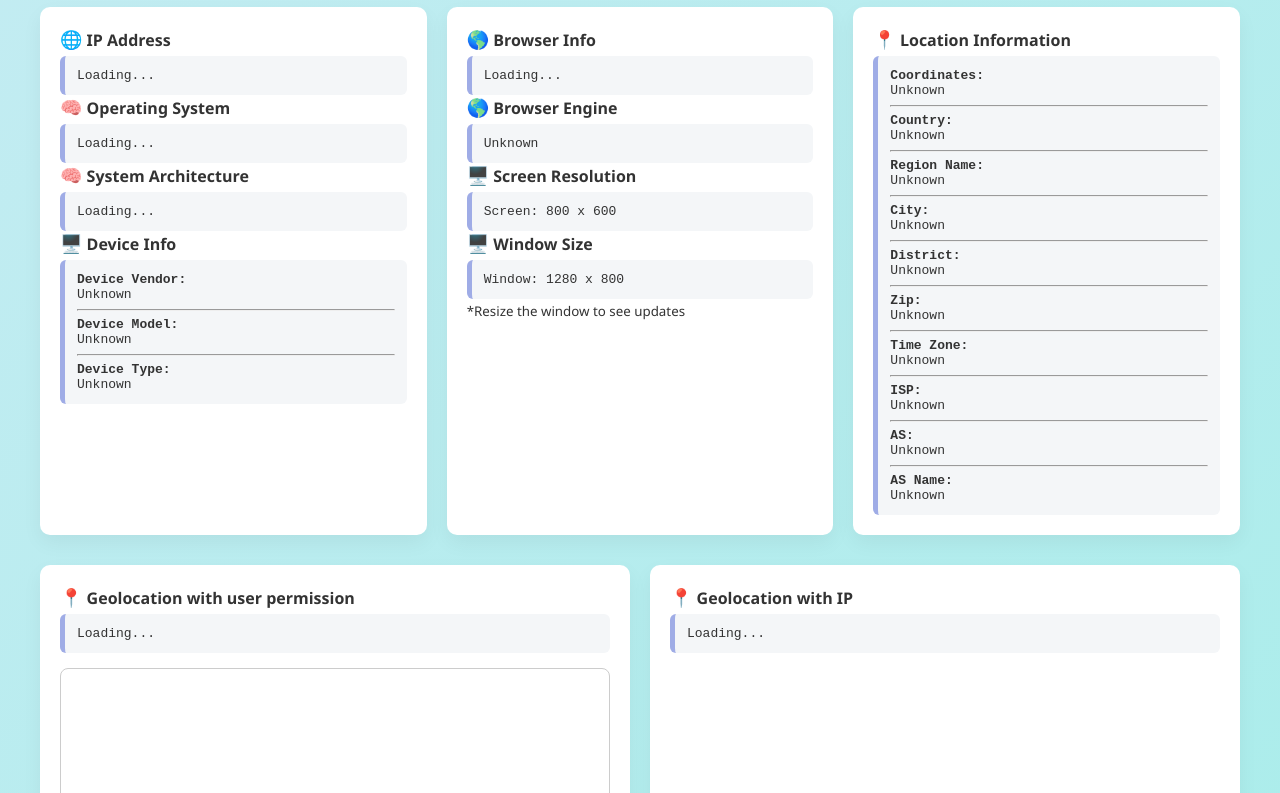
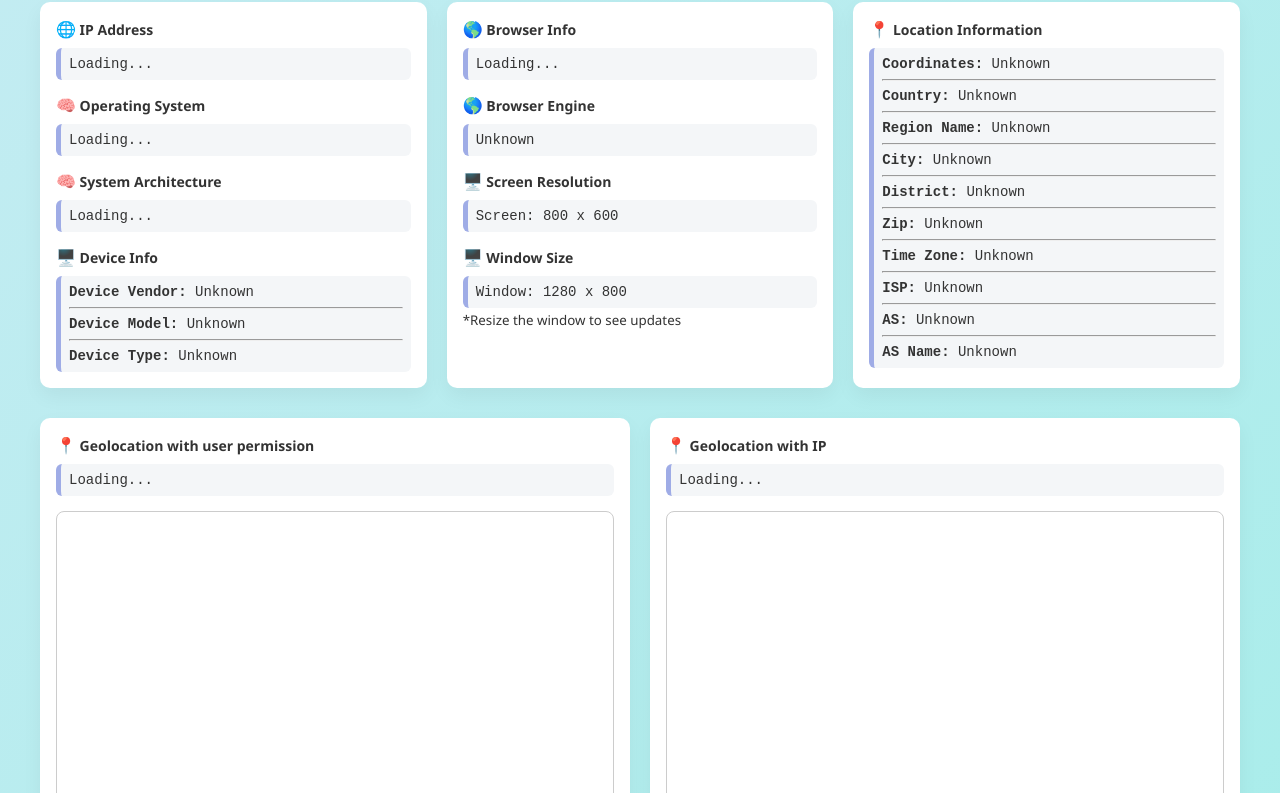
Before and after one commit to Naveen7504/user-system-information, a plain HTML site: page index.html in a window 1280 px wide. Shown: the part 76-869 px from the top of the page. Drawn offline with nearby package versions, Linux system fonts and the light colour scheme; a script that the page names is missing.

Commit message:
Update user_info_app.css
New UI and Location with API and more info about system

```diff
--- a/user_info_app.css
+++ b/user_info_app.css
@@ -10,7 +10,7 @@ body {
 .container {
     max-width: 1200px;
     margin: auto;
-    padding: 20px 20px;
+    padding: 15px 15px;
 }
 
 h1 {
@@ -26,6 +26,7 @@ h1 {
 h4 {
     margin: 0;
     margin-bottom: 5px;
+    font-size: 14px;
 }
 
 p {
@@ -40,12 +41,16 @@ p {
 }
 
 .value {
-    margin-top: 5px;
-    padding: 12px;
+    margin-top: 8px;
+    padding: 8px;
+    font-size: 14px;
     background: #f4f6f8;
     border-left: 5px solid #9face6;
     border-radius: 6px;
     font-family: monospace;
+}
+.value div{
+    display: inline;
 }
 
 .row {
@@ -63,12 +68,21 @@ p {
     background: #f4f6f8;
     border-radius: 10px;
 }
+.vertical-gap{
+    height: 14px;
+}
+.row-flex {
+    display: flex;
+    flex-wrap: wrap;
+    gap: 10px;
+}
 
 .card {
     flex: 1 1 18%;
+    min-width: 200px;
     background: white;
     border-radius: 10px;
-    padding: 20px;
+    padding: 16px;
     box-shadow: 0px 8px 20px rgba(0, 0, 0, 0.05);
     transition: transform 0.3s ease;
 }
@@ -78,14 +92,24 @@ p {
 }
 
 .card span {
-    font-size: 18px;
+    font-size: 16px;
 }
 
 .card.full-width {
     flex: 1 1 100%;
 }
+.card.half-width {
+    flex: 1 1 50%;
+}
 
 #map {
+    height: 300px;
+    margin-top: 15px;
+    border-radius: 8px;
+    border: 1px solid #ccc;
+}
+
+#map_ip {
     height: 300px;
     margin-top: 15px;
     border-radius: 8px;
@@ -117,3 +141,17 @@ pre {
     margin-top: 15px;
     overflow-x: auto;
 }
+
+/* 2 cards per row on medium screens */
+@media (max-width: 768px) {
+    .card {
+        flex: 1 1 35%;
+    }
+}
+
+/* 1 card per row on small screens */
+@media (max-width: 480px) {
+    .card {
+        flex: 1 1 100%;
+    }
+}
```
